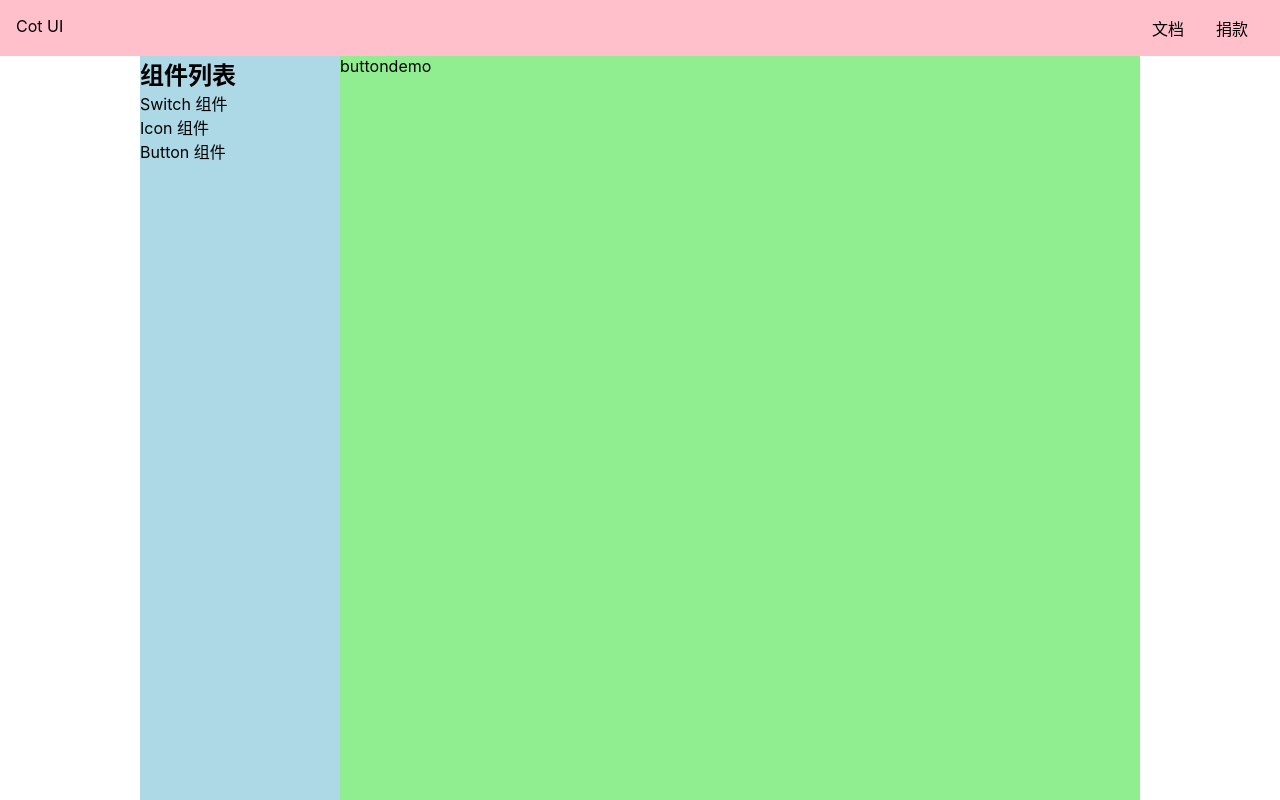
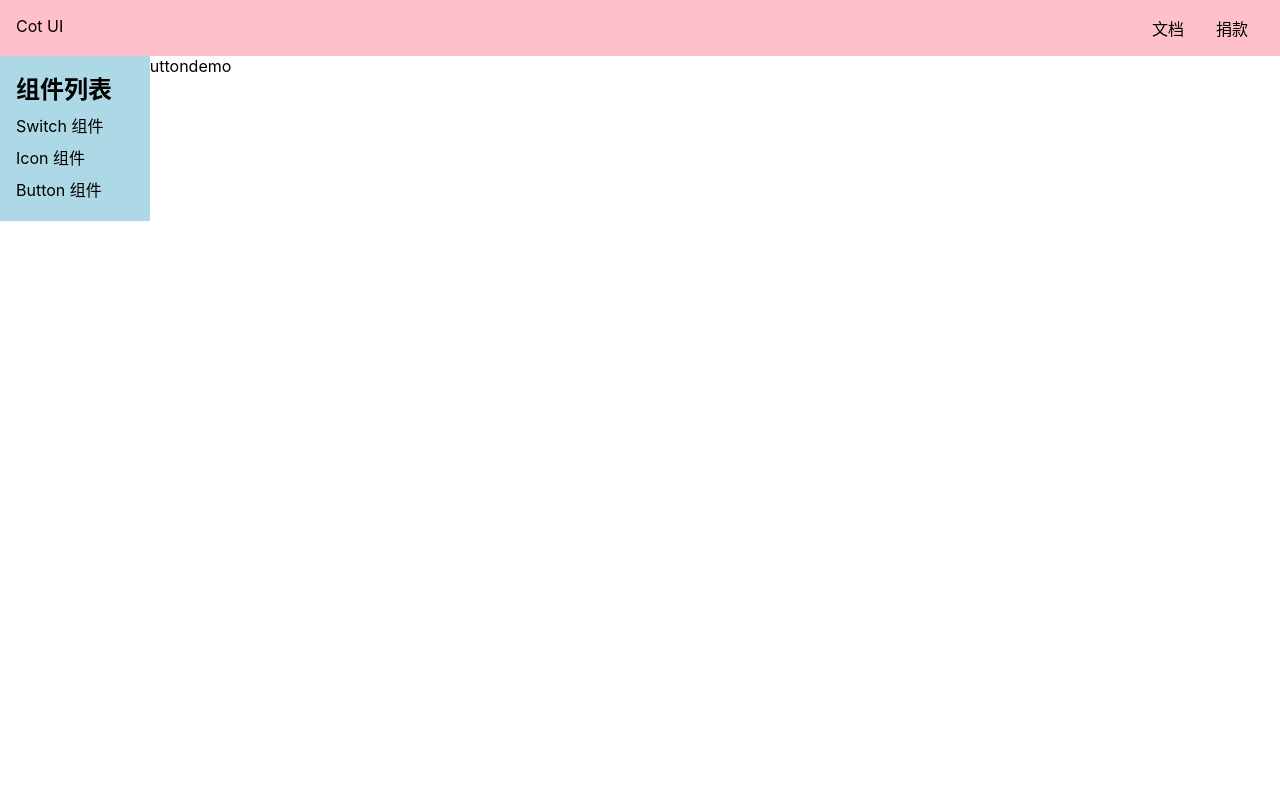
Before and after one commit to Johnsean/lunzi-vue3, a Vue app: page /doc/button in a window 1280 px wide. Built offline with nearby package versions, Linux system fonts and the light colour scheme.

Commit message:
Topnav 手机样式

```diff
--- a/src/components/Topnav.vue
+++ b/src/components/Topnav.vue
@@ -13,6 +13,8 @@
     background: pink;
     display: flex;
     padding: 16px;
+    position: relative;
+    z-index: 10;
     > .logo {
         max-width: 4em;
         // max-width 随内容宽
--- a/src/views/Documentation.vue
+++ b/src/views/Documentation.vue
@@ -1,5 +1,5 @@
 <template>
-<div class="doc">
+<div>
     <Topnav/>
     <div class="content">
         <aside>
@@ -50,24 +50,28 @@ export default {
 </script>
 
 <style lang="scss" scoped>
-.doc {
-    display: flex;
-    flex-direction: column;
-    height:100vh;
 .content {
     flex-grow: 1;
     display: flex;
     max-width: 1000px;
     width: 100%;
     margin: 0 auto;
+    >aside {
+        background: lightblue;
+        width: 150px;
+        padding: 16px;
+        position: fixed;
+        top: 0;
+        left: 0;
+        padding-top: 70px;
+        > h2 {
+            margin-bottom: 4px;
+        }
+        > ul {
+            > li {
+            padding: 4px 0;
             }
         }
-aside {
-  background: lightblue;
-  width: 200px;
     }
-main {
-  flex-grow: 1;
-  background: lightgreen;
 }
 </style>
--- a/src/views/Home.vue
+++ b/src/views/Home.vue
@@ -5,7 +5,7 @@
       <h1>Cot UI</h1>
       <h2>基于 Vue 3 和 TypeScript 的 UI 框架</h2>
       <p class="actions">
-        <a href="xxx">GitHub</a>
+        <a target="_blank" href="xxx">GitHub</a>
         <router-link to="/doc">开始</router-link>
       </p>
     </div>
```
Lines whose indentation alone changed are shown as unchanged.
